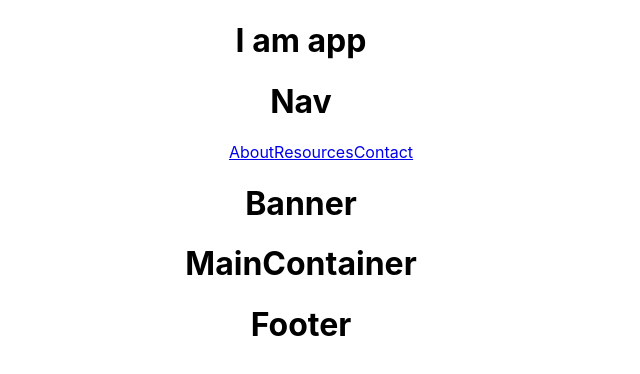
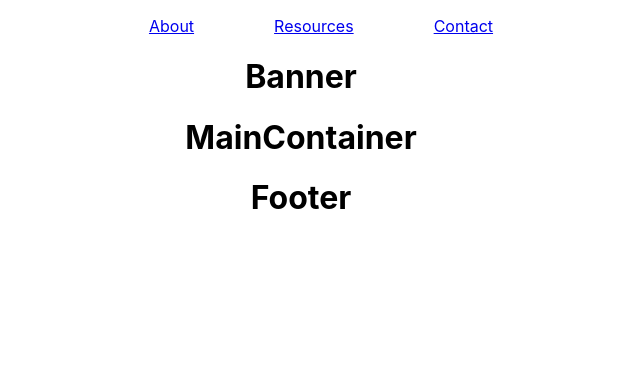
Before and after one commit to kelseyjdickson/growth, a React (Create React App) app: page / in a window 1280 px wide. Shown: the top 374 px of the page, without its empty margins (339-979 px from the left). Built offline with nearby package versions, Linux system fonts and the light colour scheme.

Commit message:
added scss and bem

```diff
--- a/package.json
+++ b/package.json
@@ -6,6 +6,7 @@
     "@testing-library/jest-dom": "^5.11.4",
     "@testing-library/react": "^11.2.5",
     "@testing-library/user-event": "^12.6.3",
+    "node-sass": "^4.14.1",
     "react": "^17.0.1",
     "react-dom": "^17.0.1",
     "react-router-dom": "^5.2.0",
--- a/src/App.js
+++ b/src/App.js
@@ -1,4 +1,4 @@
-import "./App.css";
+import "./App.scss";
 import Nav from "./Components/Nav/Nav";
 import Banner from "./Components/Banner/Banner";
 import MainContainer from "./Components/MainContainer/MainContainer";
@@ -7,7 +7,6 @@ import Footer from "./Components/Footer/Footer";
 function App() {
   return (
     <div className="App">
-      <h1>I am app</h1>
       <Nav />
       <Banner />
       <MainContainer />
--- a/src/Components/Nav/Nav.js
+++ b/src/Components/Nav/Nav.js
@@ -1,15 +1,20 @@
 import React from "react";
 import { Link } from "react-router-dom";
+import "./Nav.scss";
 
 const Nav = () => {
   return (
     <>
-      <h1>Nav</h1>
-
-      <ul>
-        <Link to="/about">About</Link>
-        <Link to="/resoures">Resources</Link>
-        <Link to="/contact">Contact</Link>
+      <ul className="nav-link-container">
+        <Link className="nav-link-container__about" to="/about">
+          About
+        </Link>
+        <Link className="nav-link-container__resources" to="/resources">
+          Resources
+        </Link>
+        <Link className="nav-link-container__contact" to="/contact">
+          Contact
+        </Link>
       </ul>
     </>
   );
--- /dev/null
+++ b/src/Components/Nav/Nav.scss
@@ -0,0 +1,11 @@
+.nav-link-container {
+  &__about {
+    margin: 40px;
+  }
+  &__resources {
+    margin: 40px;
+  }
+  &__contact {
+    margin: 40px;
+  }
+}
--- a/src/index.js
+++ b/src/index.js
@@ -1,6 +1,6 @@
 import React from "react";
 import ReactDOM from "react-dom";
-import "./index.css";
+import "./index.scss";
 import App from "./App";
 import reportWebVitals from "./reportWebVitals";
 import { BrowserRouter } from "react-router-dom";
```
Also changed, not shown: src/App.scss (renamed from src/App.css), src/index.scss (renamed from src/index.css), 2 other files (tests, documents, lock files or other folders).
